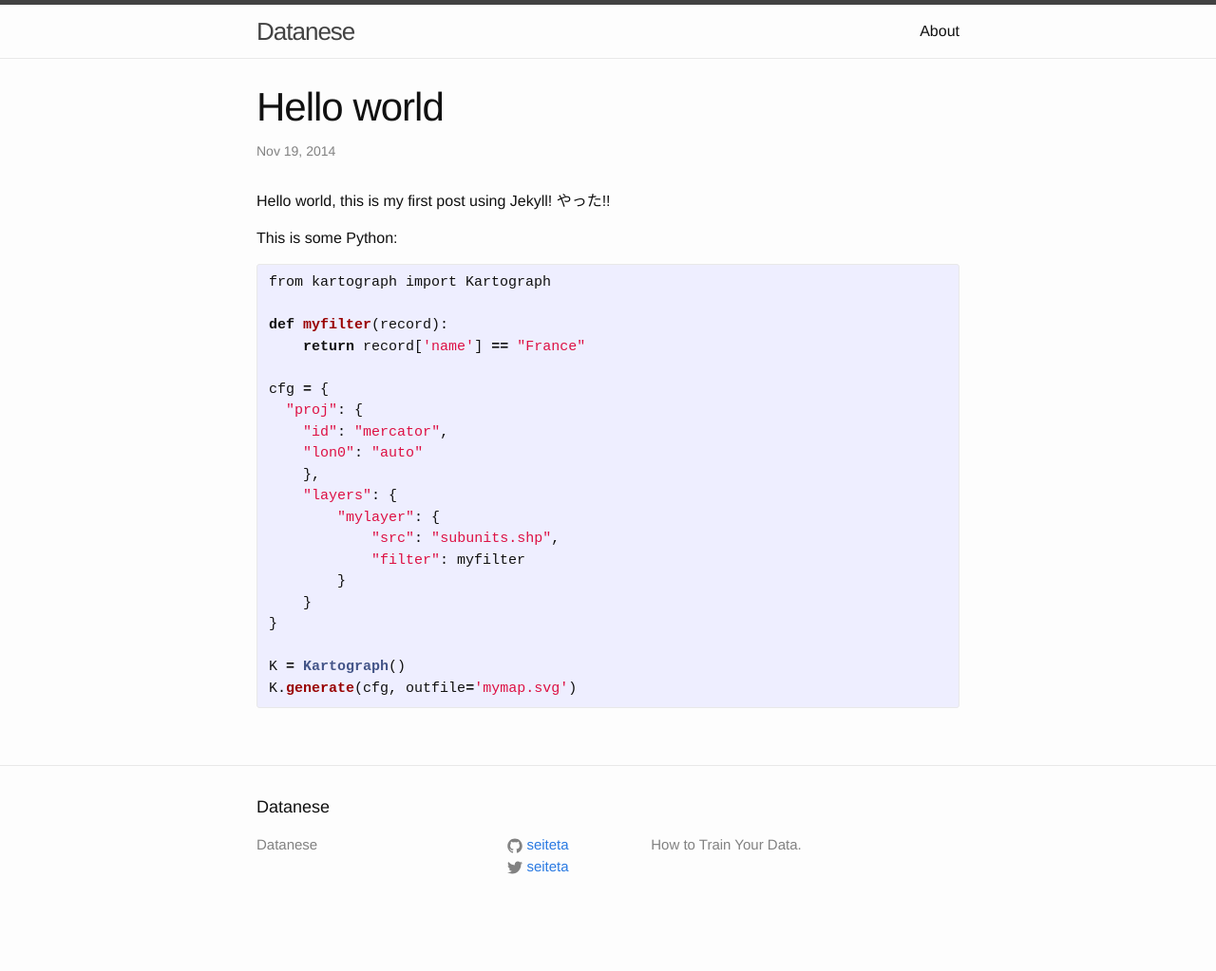
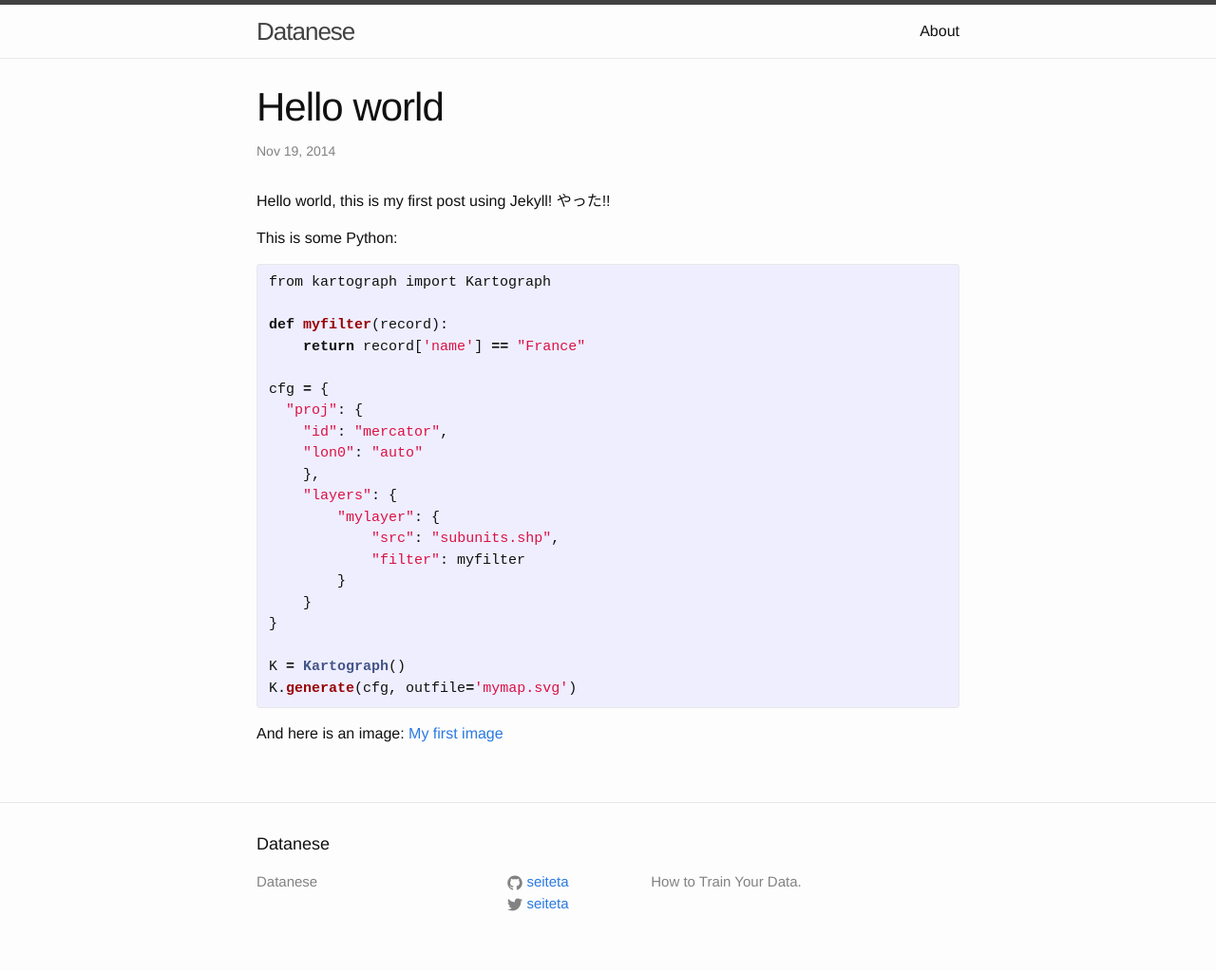
Before and after one commit to seiteta/seiteta.github.io_old, a Jekyll site: the page built from _posts/2014-11-19-hello-world.md, in a window 1280 px wide. Shown: the whole page at 95% size. Built offline with Jekyll 4.4.1, drawn with Linux system fonts in a browser that asks for light colours; before the commit the page ends 984 px from its top, so only the background shows below that.

Commit message:
Add an image to the first post

```diff
--- a/_posts/2014-11-19-hello-world.md
+++ b/_posts/2014-11-19-hello-world.md
@@ -29,3 +29,6 @@ cfg = {
 K = Kartograph()
 K.generate(cfg, outfile='mymap.svg')
 {% endhighlight %}
+
+And here is an image:
+[My first image](/downloads/branching.png)
```
Also changed, not shown: downloads/branching.png (added).
